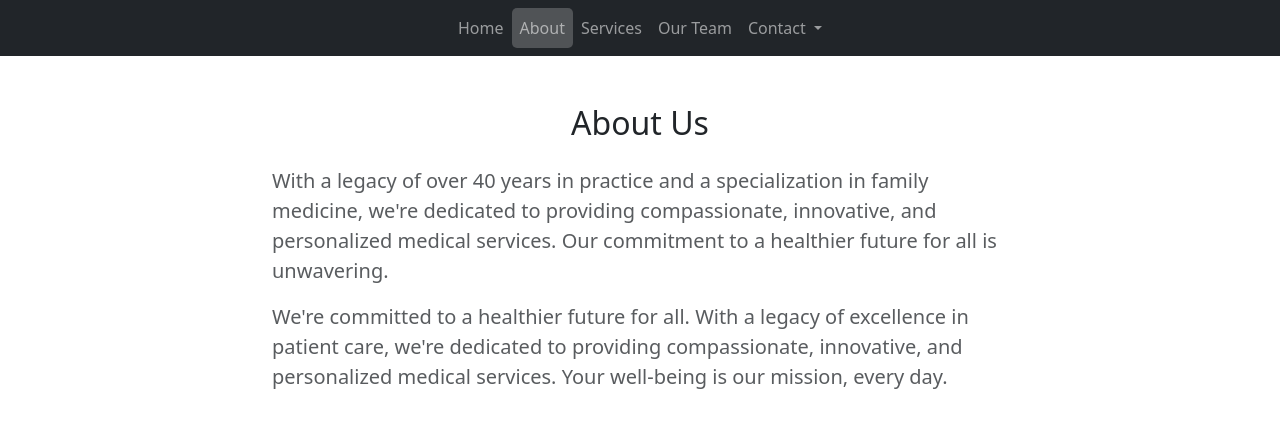
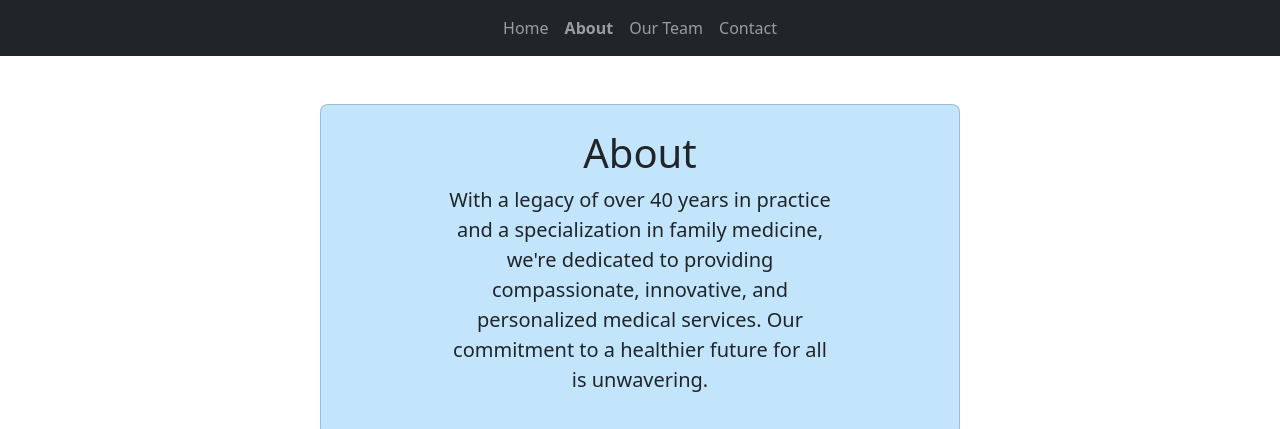
Before and after one commit to coopersully/pmc-website, a Django app: page /about in a window 1280 px wide. Shown: the top 429 px of the page. Run offline with Django 4.2, Linux system fonts and the light colour scheme; some libraries are stand-ins or nearby versions.

Commit message:
Overhaul UI

```diff
--- a/parkway/urls.py
+++ b/parkway/urls.py
@@ -24,6 +24,5 @@ urlpatterns = [
     path('', views.home, name='home'),
     path('about', views.about, name='about'),
     path('team', views.team, name='team'),
-    path('services', views.services, name='services'),
     path('contact', views.contact, name='contact'),
 ]
--- a/parkway/views.py
+++ b/parkway/views.py
@@ -23,8 +23,3 @@ def team(request):
 def contact(request):
     context = {'page_name': 'contact'}
     return render(request, 'contact.html', context)
-
-
-def services(request):
-    context = {'page_name': 'services'}
-    return render(request, 'services.html', context)
--- a/static/css/styles.css
+++ b/static/css/styles.css
@@ -31,6 +31,6 @@ body {
 }
 
 .active {
-    background-color: rgba(217, 217, 217, 0.25);
-    border-radius: 5px;
+    color: white; !important;
+    font-weight: bolder;
 }
--- a/templates/about.html
+++ b/templates/about.html
@@ -1,21 +1,15 @@
-{% extends 'base.html' %}
+{% extends 'site_page.html' %}
 
-{% block title %}About - Parkway Medical Center{% endblock title %}
+{% block title %}About{% endblock title %}
+{% block description %}
+    With a legacy of over 40 years in practice and a specialization in family medicine, we're dedicated to providing
+    compassionate, innovative, and personalized medical services. Our commitment to a healthier future for all is
+    unwavering.
+{% endblock %}
 
-{% block content %}
+{% block page_content %}
     <!-- About Section -->
-    <section class="py-5">
-        <div class="container">
-            <h2 class="text-center mb-4">About Us</h2>
-            <div class="row">
-                <div class="col-lg-8 mx-auto fs-5 text-muted">
-                    <p>With a legacy of over 40 years in practice and a
-                        specialization in family medicine, we're dedicated to providing compassionate, innovative, and
-                        personalized medical services. Our commitment to a healthier future for all is unwavering. </p>
-                    <p>We're committed to a healthier future for all. With a legacy of excellence in patient care, we're
-                        dedicated to providing compassionate, innovative, and personalized medical services. Your
-                        well-being is our mission, every day.</p>
-
+    <section>
         <!-- Google Maps Integration -->
         <iframe class="my-4"
                 src="https://www.google.com/maps/embed/v1/place?q=place_id:ChIJ2dyrClkOiYgRr-BdUD4xNgM&key={{ google_maps_api_key }}"
@@ -23,7 +17,7 @@
 
         <div class="row d-flex">
             <div class="col-md-6 d-flex flex-column">
-                            <div class="border p-3 d-flex align-items-center mb-auto" style="height: 100%">
+                <div class="border rounded-3 p-3 d-flex align-items-center mb-auto" style="height: 100%">
                     <i class="fas fa-phone fa-2x icon-spacing"></i>
                     <div>
                         <h5>Reach us at</h5>
@@ -35,7 +29,7 @@
                 </div>
             </div>
             <div class="col-md-6 d-flex flex-column">
-                            <div class="border p-3 d-flex align-items-center mb-auto" style="height: 100%">
+                <div class="border rounded-3 p-3 d-flex align-items-center mb-auto" style="height: 100%">
                     <i class="far fa-clock fa-2x icon-spacing"></i>
                     <div>
                         <h5>Office Hours</h5>
@@ -47,8 +41,5 @@
                 </div>
             </div>
         </div>
-                </div>
-            </div>
-        </div>
     </section>
-{% endblock content %}
+{% endblock %}
--- a/templates/base.html
+++ b/templates/base.html
@@ -18,7 +18,11 @@
     <link href="{% static 'fontawesomefree/css/fontawesome.css' %}" rel="stylesheet" type="text/css">
     <link href="{% static 'fontawesomefree/css/solid.css' %}" rel="stylesheet" type="text/css">
 
-    <title>{% block title %}{% endblock title %}</title>
+    <link rel="apple-touch-icon" sizes="180x180" href="{% static 'images/icon_white.svg' %}">
+    <link rel="icon" type="image/png" sizes="32x32" href="{% static 'images/icon_white.svg' %}">
+    <link rel="icon" type="image/png" sizes="16x16" href="{% static 'images/icon_white.svg' %}">
+
+    <title>Parkway Medical Center - {% block title %}{% endblock title %}</title>
 
 </head>
 
@@ -39,22 +43,11 @@
                 <li class="nav-item {% if page_name == 'about' %}active{% endif %}">
                     <a class="nav-link" href="{% url 'about' %}">About</a>
                 </li>
-                <li class="nav-item {% if page_name == 'services' %}active{% endif %}">
-                    <a class="nav-link" href="{% url 'services' %}">Services</a>
-                </li>
                 <li class="nav-item {% if page_name == 'team' %}active{% endif %}">
                     <a class="nav-link" href="{% url 'team' %}">Our Team</a>
                 </li>
-                <li class="nav-item dropdown {% if page_name == 'contact' %}active{% endif %}">
-                    <a class="nav-link dropdown-toggle" href="{% url 'contact' %}" id="navbarDropdownMenuLink2"
-                       role="button" data-bs-toggle="dropdown" aria-expanded="false">
-                        Contact
-                    </a>
-                    <ul class="dropdown-menu" aria-labelledby="navbarDropdownMenuLink2">
-                        <li><a class="dropdown-item" href="{% url 'contact' %}#urgent">Make or Modify an
-                            Appointment</a></li>
-                        <li><a class="dropdown-item" href="{% url 'contact' %}#general">General Inquiry</a></li>
-                    </ul>
+                <li class="nav-item {% if page_name == 'contact' %}active{% endif %}">
+                    <a class="nav-link" href="{% url 'contact' %}">Contact</a>
                 </li>
             </ul>
         </div>
--- a/templates/index.html
+++ b/templates/index.html
@@ -1,7 +1,7 @@
 {% extends "base.html" %}
 
 {% block title %}
-    Home - Parkway Medical Center
+    Home
 {% endblock title %}
 
 {% block content %}
--- /dev/null
+++ b/templates/site_page.html
@@ -0,0 +1,14 @@
+{% extends "base.html" %}
+
+{% block content %}
+    <div class="col-md-6 mx-auto">
+        <div class="card rounded-3 text-center px-4 py-4 my-5" style="background: #c2e5fc">
+            <h1>{% block title %}{% endblock %}</h1>
+            <p class="lead col-md-8 mx-auto">{% block description %}{% endblock %}</p>
+        </div>
+
+        {% block page_content %}
+
+        {% endblock %}
+    </div>
+{% endblock %}
```
Also changed, not shown: templates/contact.html (+14 -16 lines), templates/services.html (deleted, +0 -17 lines), templates/team.html (+9 -8 lines). Lines whose indentation alone changed are shown as unchanged.
